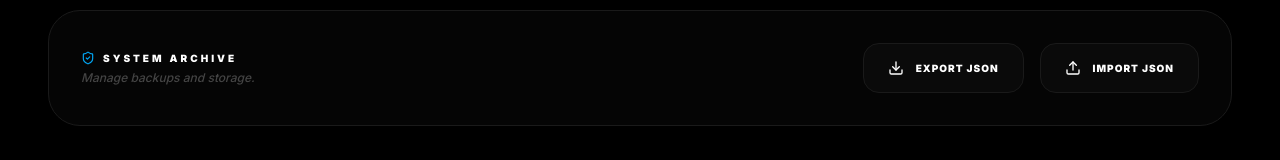
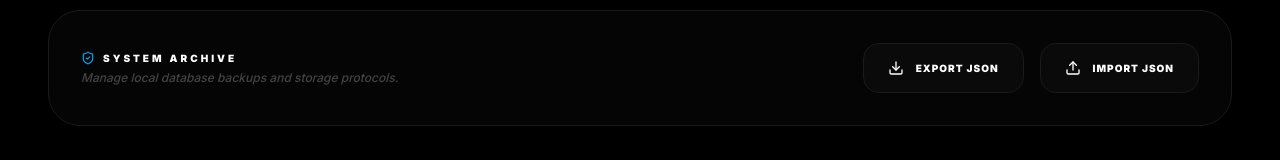
Before and after one commit to SwapnajXD/my-library, a Next.js app: page / in a window 1280 px wide. Both pictures are taken after a click on the button 1022 px from the left and 73 px from the top of the page. Shown: the part 169-329 px from the top of the page. Built offline with nearby package versions, Linux system fonts and the light colour scheme.

Commit message:
feat: finalized amoled ui and hidden settings

```diff
--- a/app/page.tsx
+++ b/app/page.tsx
@@ -17,11 +17,13 @@ export default function Page() {
   const [activeGenre, setActiveGenre] = useState<string | null>(null);
   const fileInputRef = useRef<HTMLInputElement>(null);
 
+  // Filter media by genre if one is selected
   const filteredMedia = useMemo(() => {
     if (!activeGenre) return media;
     return media.filter(item => item.genres?.includes(activeGenre));
   }, [media, activeGenre]);
 
+  // Items currently being watched/read with progress remaining
   const nextUp = useMemo(() => {
     return media.filter(item =>
       (item.status === 'watching' || item.status === 'reading') &&
@@ -64,6 +66,7 @@ export default function Page() {
     fileReader.readAsText(files[0]);
   };
 
+  // Close modals on Escape key
   useEffect(() => {
     const handleEsc = (e: KeyboardEvent) => {
       if (e.key === "Escape") {
@@ -93,6 +96,12 @@ export default function Page() {
                 </div>
                 <h1 className="text-2xl md:text-3xl font-black tracking-tighter uppercase italic text-white leading-none">VAULt</h1>
              </div>
+             {activeGenre && (
+               <button onClick={() => setActiveGenre(null)} className="flex items-center gap-2 px-4 py-2 bg-[#0A0A0A] border border-[#1A1A1A] rounded-full text-sky-400 hover:border-sky-500 transition-all">
+                 <span className="text-[10px] font-black uppercase tracking-widest">{activeGenre}</span>
+                 <CloseIcon size={12} strokeWidth={3} />
+               </button>
+             )}
           </div>
 
           <div className="flex items-center gap-3">
@@ -108,6 +117,7 @@ export default function Page() {
           </div>
         </header>
 
+        {/* Hidden Settings Panel */}
         {showSettings && (
           <section className="bg-[#050505] border border-[#1A1A1A] rounded-[32px] p-8 animate-in fade-in slide-in-from-right-4 duration-300">
             <div className="flex flex-col md:flex-row justify-between items-start md:items-center gap-6">
@@ -116,7 +126,7 @@ export default function Page() {
                   <ShieldCheck size={14} className="text-sky-500" />
                   <p className="text-[10px] font-black uppercase tracking-[0.3em] text-white">System Archive</p>
                 </div>
-                <p className="text-xs text-[#444444] font-medium italic">Manage backups and storage.</p>
+                <p className="text-xs text-[#444444] font-medium italic">Manage local database backups and storage protocols.</p>
               </div>
               <div className="flex gap-4 w-full md:w-auto">
                 <button onClick={exportVault} className="flex-1 md:flex-none flex items-center justify-center gap-3 px-6 py-4 bg-[#0A0A0A] border border-[#1A1A1A] rounded-2xl text-[10px] font-black uppercase tracking-widest text-white hover:border-sky-500 transition-all active:scale-95">
@@ -131,6 +141,7 @@ export default function Page() {
           </section>
         )}
 
+        {/* Continuity Queue */}
         {nextUp.length > 0 && (
           <section className="animate-in fade-in slide-in-from-top-4 duration-500">
             <div className="flex items-center gap-3 mb-6 px-2">
@@ -157,6 +168,7 @@ export default function Page() {
           </section>
         )}
 
+        {/* Main Grid */}
         <section className="grid grid-cols-2 sm:grid-cols-3 lg:grid-cols-4 xl:grid-cols-5 gap-6">
           {filteredMedia.length > 0 ? (
             filteredMedia.map((item) => (
@@ -169,6 +181,7 @@ export default function Page() {
           )}
         </section>
 
+        {/* Modals */}
         {isSearching && <AddSearch isOpen={isSearching} onClose={() => setIsSearching(false)} />}
         {selectedItem && (
           <VaultDetailsModal
```
